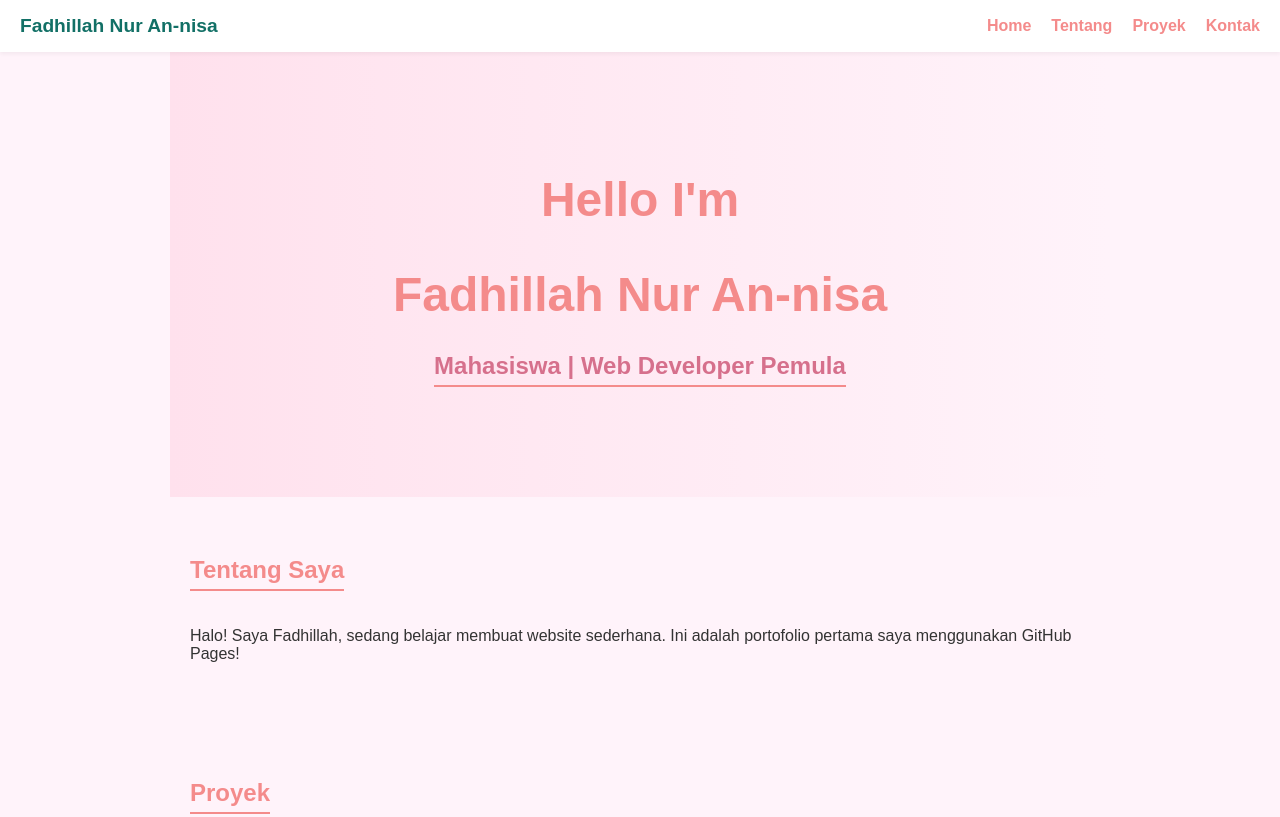
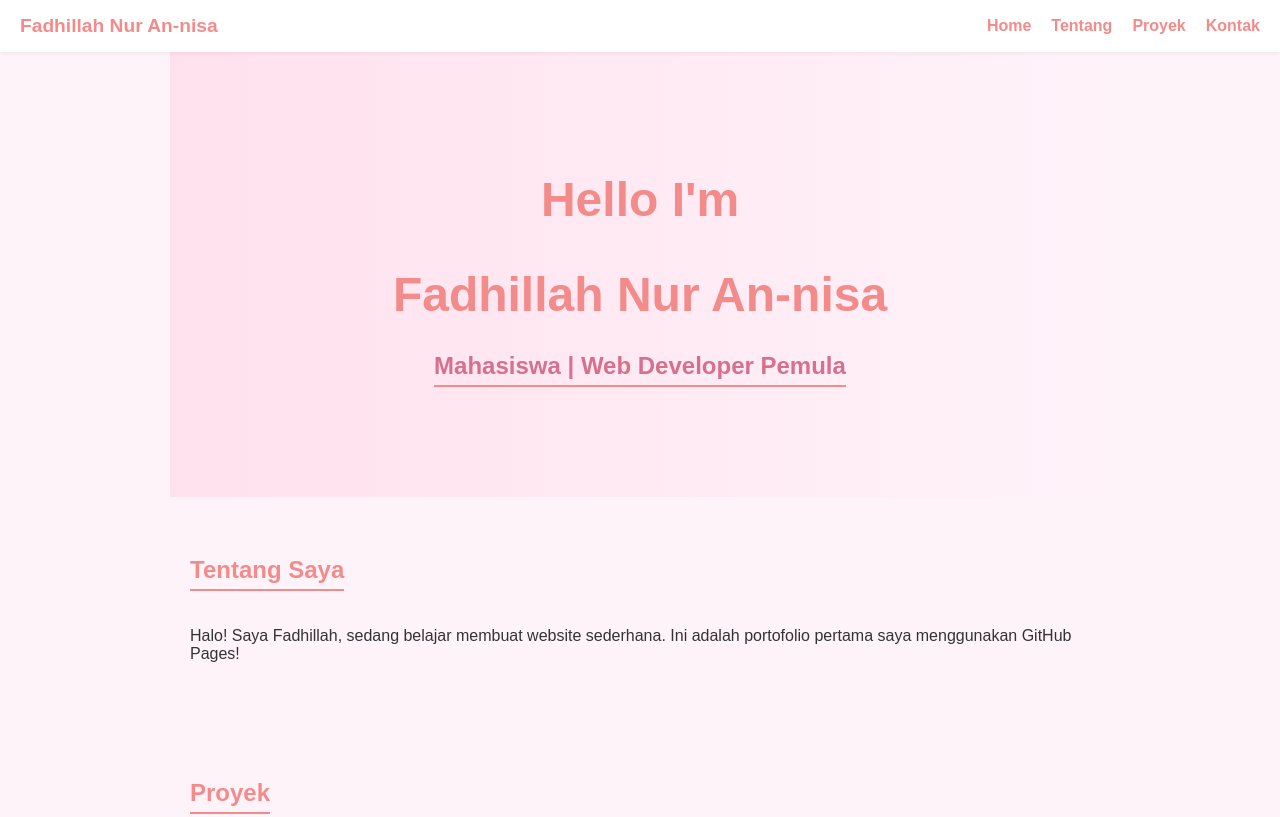
Before and after one commit to fadhillah-web/portofolio, a plain HTML site: page index.html in a window 1280 px wide. Shown: the top 817 px of the page. Drawn offline with Linux system fonts and the light colour scheme.

Commit message:
index.html

```diff
--- a/index.html
+++ b/index.html
@@ -31,7 +31,7 @@
     }
 
     .brand {
-      color: #127066;
+      color: #f48b8b;
       font-size: 1.2em;
       font-weight: bold;
       text-decoration: none;
```
